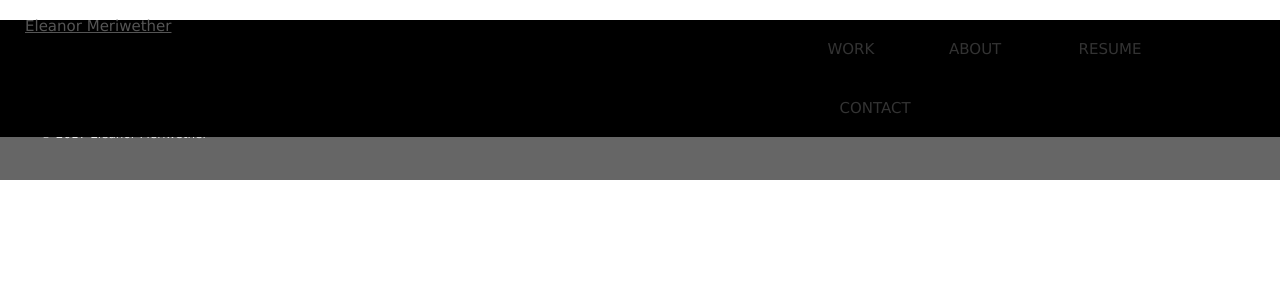
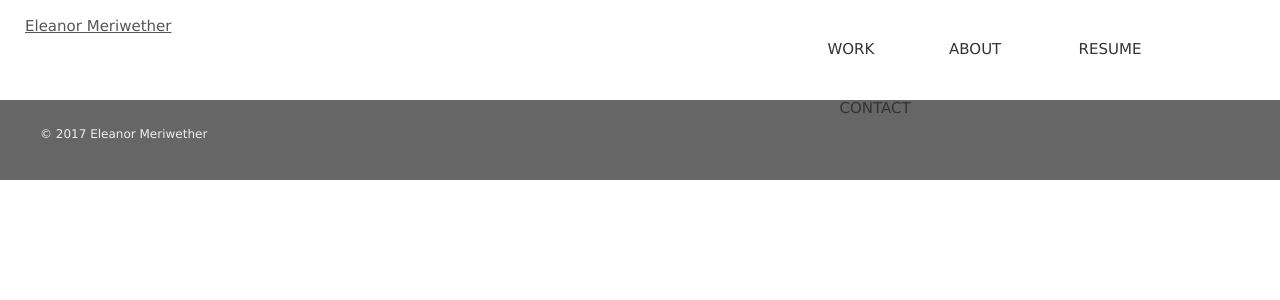
Before and after one commit to emeriwether/emeriwether.github.io, a Jekyll site: the page built from contact.html, in a window 1280 px wide. Shown: the top 300 px of the page. Built offline with Jekyll 4.4.1, drawn with Linux system fonts in a browser that asks for light colours; nearby versions of some CDN libraries.

Commit message:
adjust w3 mobile nav framework tags

```diff
--- a/_layouts/default.html
+++ b/_layouts/default.html
@@ -27,11 +27,11 @@
             {{content}}
 
             <nav role="navigation">
-                <ul id="topNav" class="w3-bar w3-black">
-                    <li class="current w3-bar-item w3-button"><a href="#" title="Home">WORK</a></li>
-                    <li class="w3-bar-item w3-button"><a href="#" title="About">ABOUT</a></li>
-                    <li class="w3-bar-item w3-button"><a href="#" title="Resume">RESUME</a></li>
-                    <li class="w3-bar-item w3-button"><a href="#" title="Contact">CONTACT</a></li>
+                <ul id="topNav" class="w3-bar">
+                    <li class="current w3-bar-item w3-button w3-mobile"><a href="#" title="Home">WORK</a></li>
+                    <li class="w3-bar-item w3-button w3-mobile"><a href="#" title="About">ABOUT</a></li>
+                    <li class="w3-bar-item w3-button w3-mobile"><a href="#" title="Resume">RESUME</a></li>
+                    <li class="w3-bar-item w3-button w3-mobile"><a href="#" title="Contact">CONTACT</a></li>
                 </ul>
             </nav>
 
--- a/css/styles.css
+++ b/css/styles.css
@@ -157,8 +157,5 @@
     section.projectGallery article p { padding: 10px 5px; margin: 0 0 ; }
     section.projectGallery article h3 { margin: 0 0; }
 
-    /* Navigation */
-    nav ul li a {
-        width: 100%;
-    }
+
 }
```
